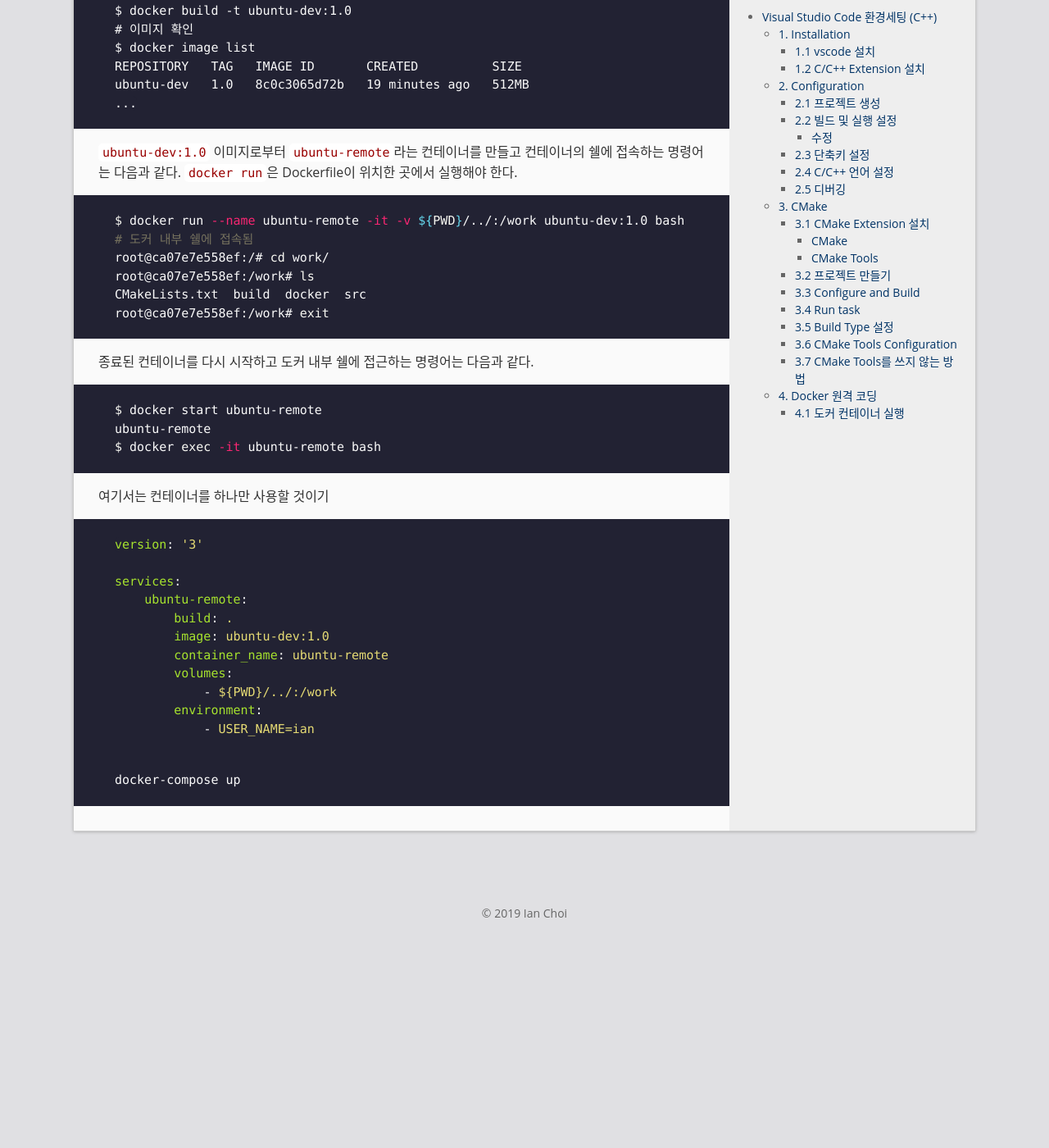
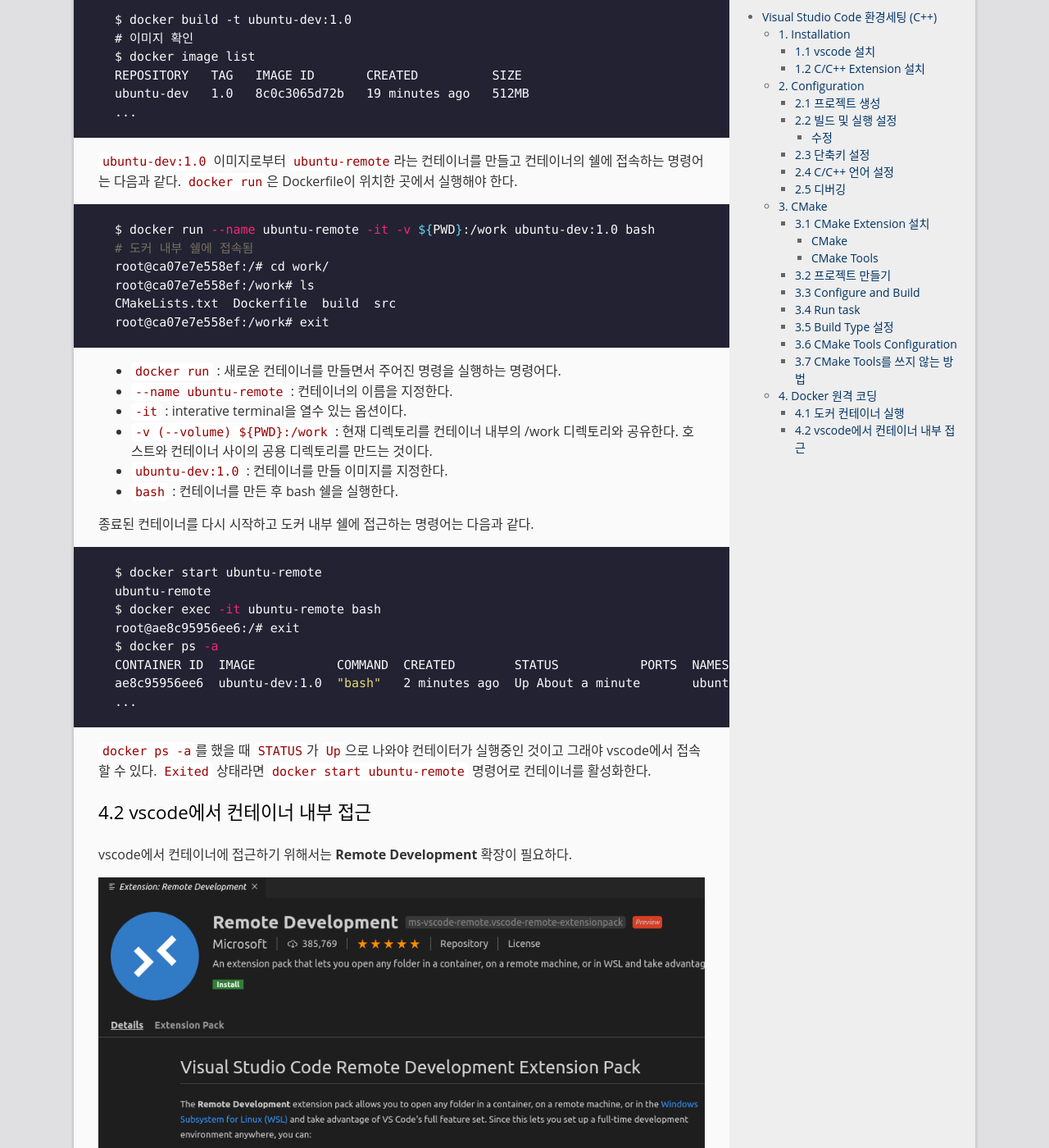
Before and after one commit to goodgodgd/ian-flow, a Jekyll site: the page built from _posts/2019-12-21-vscode-tutorial.md, in a window 1280 px wide and 1400 px high, scrolled down 18951 px. Shown: the whole window at 82% size. Built offline with Jekyll 4.4.1, drawn with Linux system fonts in a browser that asks for light colours; before the commit the page ends 20135 px from its top, so only the background shows below that; some of the changed text lies outside the part shown.

Commit message:
vscode tutorial first completed

````diff
--- a/_posts/2019-12-21-vscode-tutorial.md
+++ b/_posts/2019-12-21-vscode-tutorial.md
@@ -588,7 +588,8 @@
         {
             "type": "shell",
             "label": "execute",
-            "command": "cd ${workspaceFolder}/build && ./${fileBasenameNoExtension}",
+            // 어차피 hello라는 실행 파일이 나올 것이므로 실행파일 직접 지정
+            "command": "cd ${workspaceFolder}/build && ./hello",
             "group": {
                 "kind": "test",
                 "isDefault": true
@@ -630,17 +631,11 @@
 - Dockerfile 작성방법2: <https://docs.docker.com/engine/reference/builder>
 - docker-compose.yaml 작성방법: <https://docs.docker.com/compose/compose-file/#compose-file-structure-and-examples>
 
-
+도커는 주로 웹 개발하는 분들이 많이 쓰는데 나 같은 경우에는 C++ 프로젝트를 개발할 때 필요한 여러가지 라이브러리를 시스템에 직접 설치하는 것이 부담스러워서 도커를 사용한다. C++ 프로젝트는 만들때마다 dependency 버전이 다르기 때문에 예전에 만들었던 프로젝트를 현재 환경에서 다시 실행하는 것이 어렵다. 그래서 1) 시스템 패키지를 깨끗하게 유지하고 2) 나중에 재현 가능한 환경을 만들기 위해 도커를 사용한다.
 
 ### 4.1 도커 컨테이너 실행
 
-도커 컨테이너에 접속해서 작업을 하려면 일단 도커 컨테이너를 만들어야 하고 컨테이너에 맞는 이미지가 없으면 이미지부터 빌드해야 한다. 기존에 만들었던 **code_cmake** 프로젝트 안에서 docker 라는 폴더를 만들고 그 안에 Dockerfile 과 docker-compose.yaml 이라는 파일을 작성한다.
-
-```
-$ mkdir docker
-$ cd docker
-$ gedit Dockerfile docker-compose.yaml
-```
+도커 컨테이너에 접속해서 작업을 하려면 일단 도커 컨테이너를 만들어야 하고 컨테이너에 맞는 이미지가 없으면 이미지부터 빌드해야 한다. 기존에 만들었던 **code_cmake** 프로젝트 안에서 Dockerfile 이라는 파일을 작성한다.
 
 **Dockerfile**은 도커 이미지를 빌드하기 위해 필요한 파일이다. 어떤 이미지를 기반으로 해서 어떤 설정이나 패키지 설치를 추가하여 새로운 이미지를 만드는 것이다. 아래 예시는 `ubuntu:18.04` 이미지를 기반으로 기본적인 빌드 툴들을 설치한 이미지를 만들도로록 Dockerfile을 작성한 것이다.
 
@@ -674,13 +669,20 @@
 `ubuntu-dev:1.0` 이미지로부터 `ubuntu-remote`라는 컨테이너를 만들고 컨테이너의 쉘에 접속하는 명령어는 다음과 같다. `docker run`은 Dockerfile이 위치한 곳에서 실행해야 한다.
 
 ```bash
-$ docker run --name ubuntu-remote -it -v ${PWD}/../:/work ubuntu-dev:1.0 bash
+$ docker run --name ubuntu-remote -it -v ${PWD}:/work ubuntu-dev:1.0 bash
 # 도커 내부 쉘에 접속됨
 root@ca07e7e558ef:/# cd work/
 root@ca07e7e558ef:/work# ls
-CMakeLists.txt  build  docker  src
+CMakeLists.txt  Dockerfile  build  src
 root@ca07e7e558ef:/work# exit
 ```
+
+- `docker run` : 새로운 컨테이너를 만들면서 주어진 명령을 실행하는 명령어다.
+- `--name ubuntu-remote` : 컨테이너의 이름을 지정한다.
+- `-it` : interative terminal을 열수 있는 옵션이다.
+- `-v (--volume) ${PWD}:/work` : 현재 디렉토리를 컨테이너 내부의 /work 디렉토리와 공유한다. 호스트와 컨테이너 사이의 공용 디렉토리를 만드는 것이다.
+- `ubuntu-dev:1.0` : 컨테이너를 만들 이미지를 지정한다.
+- `bash` : 컨테이너를 만든 후 bash 쉘을 실행한다.
 
 종료된 컨테이너를 다시 시작하고 도커 내부 쉘에 접근하는 명령어는 다음과 같다.
 
@@ -688,28 +690,37 @@
 $ docker start ubuntu-remote
 ubuntu-remote
 $ docker exec -it ubuntu-remote bash
+root@ae8c95956ee6:/# exit
+$ docker ps -a
+CONTAINER ID  IMAGE           COMMAND  CREATED        STATUS           PORTS  NAMES
+ae8c95956ee6  ubuntu-dev:1.0  "bash"   2 minutes ago  Up About a minute       ubuntu-remote
+...
 ```
+
+`docker ps -a`를 했을 때 `STATUS`가 `Up`으로 나와야 컨테이터가 실행중인 것이고 그래야 vscode에서 접속할 수 있다.  `Exited` 상태라면 `docker start ubuntu-remote` 명령어로 컨테이너를 활성화한다.
 
 
 
-여기서는 컨테이너를 하나만 사용할 것이기
+### 4.2 vscode에서 컨테이너 내부 접근
 
-```yaml
-version: '3'
+vscode에서 컨테이너에 접근하기 위해서는 **Remote Development** 확장이 필요하다.
 
-services:
-    ubuntu-remote:
-        build: .
-        image: ubuntu-dev:1.0
-        container_name: ubuntu-remote
-        volumes:
-            - ${PWD}/../:/work
-        environment:
-            - USER_NAME=ian
-```
+![remote-devel](../assets/2019-12-21-vscode-tutorial/remote-devel.png)
 
+설치하면 왼쪽에 Remote Explorer 패널이 생긴다. [Command Palette] (`Ctrl+Shift+P`) - [Remote-Containers: Attatch to Running Container...] 를 선택하면 현재 활성화된 컨테이너 목록이 뜨고 이 중에 [ubuntu-remote]를 선택하면 된다.
 
+새 창이 뜨면 컨테이너 내부에서 /work 디렉토리를 연다. 그곳의 파일들은 호스트의 **code_cmake** 프로젝트 파일과 동일하지만 이제는 컨테이너에서 그 파일들을 접근하고 있는 것이다. 왼쪽의 Remote Explorer 패널을 보면 다음과 같이 나올 것이다.
 
-```
-docker-compose up
-```
+![remote-panel](../assets/2019-12-21-vscode-tutorial/remote-panel.png)
+
+각 컨테이너를 우클릭하면 `Start container`나 `Stop container` 메뉴가 떠서 UI로 컨테이너를 실행하고 끄는 것도 가능하다. 호스트에서 했던 것과 똑같이 `Ctrl+B`를 눌러 빌드하고 `Ctrl+R`을 눌러서 실행도 가능하다.
+
+![terminal-execute](../assets/2019-12-21-vscode-tutorial/terminal-execute.png)
+
+심지어 컨테이너 내부의 쉘에 접근하기 위해 따로 터미널에서 `docker exec -it ubuntu-remote bash`를 실행할 필요도 없다. 그냥 vscode의 TERMINAL 패널이 이미 컨테이너에 접속되어 있다.
+
+![remote-terminal](../assets/2019-12-21-vscode-tutorial/remote-terminal.png)
+
+그래서 C++로 무언가를 개발 할 때 버전에 민감하면서 지저분하게 많이 깔아야 하는 라이브러리를 쓴다면 (boost나 opencv, ros 같은...) 이를 시스템에 직접 깔지 말고 라이브러리가 설치된 도커 이미지를 만들고 컨테이너를 실행해서 쓰는 것이 좋다. 예전엔 이렇게 하면 개발과정이 불편한 점이 있었다. 아무리 폴더를 공유해서 호스트에서 vscode로 코드 편집을 한다고 하더라도 호스트 pc에는 라이브러리가 없기 때문에 자동완성이 되지 않아서 불편했다. 이제 vscode에서 도커 내부 접속까지 알아서 해주니 깔끔하면서도 편리해졌다.
+
+... 이제 vscode 사용법을 알았으니 작업시작이다!
````
Also changed, not shown: other parts of _posts/2019-12-21-vscode-tutorial.md (+1 -1 lines), assets/2019-12-21-vscode-tutorial/remote-panel.png (added), assets/2019-12-21-vscode-tutorial/remote-terminal.png (added), assets/2019-12-21-vscode-tutorial/terminal-execute.png (added).
